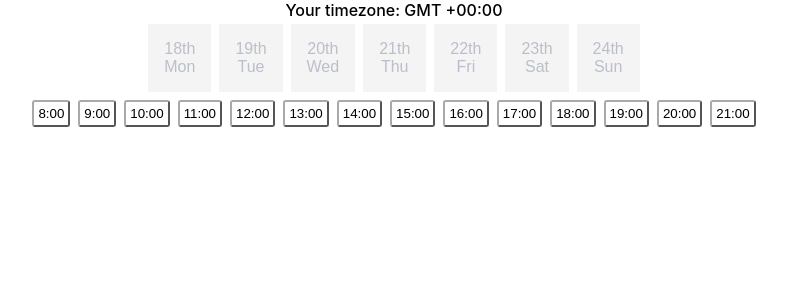
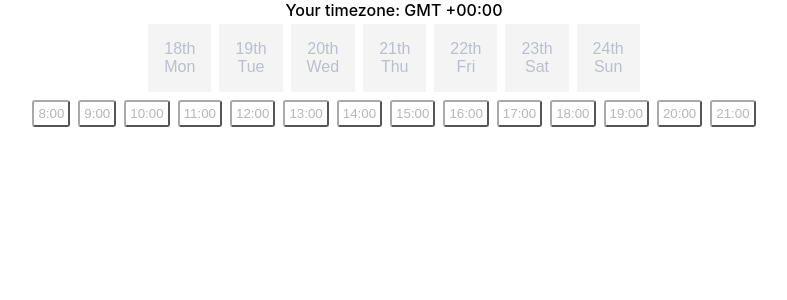
Before and after one commit to avshetty1980/guider-test, a React (Create React App) app: page / in a window 1280 px wide. Shown: the top 300 px of the page, without its empty margins (246-1033 px from the left). Built offline with nearby package versions, Linux system fonts and the light colour scheme; no server answers.

Commit message:
step 1 and step 2 show the available and tentative times respectively

```diff
--- a/src/App.js
+++ b/src/App.js
@@ -1,7 +1,7 @@
 import React from "react"
 
 import './App.css';
-// import Calendar from "./components/Calendar"
+import Calendar from "./components/Calendar"
 import Calendar2 from "./components/Calendar2"
 
 function App() {
--- a/src/components/Calendar.js
+++ b/src/components/Calendar.js
@@ -8,6 +8,7 @@ const Calendar = () => {
     const [dates, setDates] = useState([])
     const [showButtonId, setShowButtonId] = useState(null)
     const hourOfDayRef = useRef()
+    let dateRef = useRef([])
 
     useEffect(() => {
 
@@ -21,7 +22,7 @@ const Calendar = () => {
     },[])
 
     const daysOfWeek = ["Mon","Tue", "Wed", "Thu", "Fri","Sat", "Sun"]
-    const hoursOfDay = ["8:00", "9:00", "10:00", "11:00", "12.00", "13:00", "14:00", "15:00", "16:00", "17:00", "18:00", "19:00", "20:00", "21:00"]
+    // const hoursOfDay = ["8:00", "9:00", "10:00", "11:00", "12.00", "13:00", "14:00", "15:00", "16:00", "17:00", "18:00", "19:00", "20:00", "21:00"]
     let startNum = 10
 
     const handleClick = (event) => {
@@ -56,17 +57,21 @@ const Calendar = () => {
             </div>
 
             <div className = "hour-container">
-                {hoursOfDay.map((hourOfDay) => {
-                    return (
-                        <button
-                         key={hourOfDay}
-                         className={`hour-item ${hourOfDay}`}
-                         ref={hourOfDayRef}
-                        >
-                            {hourOfDay}
-                        </button>
-                    )
-                })}
+
+                <button className="hour-item eight" disabled={true}>8:00</button>
+                <button className="hour-item nine" disabled={true}>9:00</button>
+                <button className="hour-item ten" disabled={true}>10:00</button>
+                <button className="hour-item eleven" disabled={true}>11:00</button>
+                <button className="hour-item twelve" disabled={true}>12:00</button>
+                <button className="hour-item thirteen" disabled={true}>13:00</button>
+                <button className="hour-item fourteen" disabled={true}>14:00</button>
+                <button className="hour-item fifteen" disabled={true}>15:00</button>
+                <button className="hour-item sixteen" disabled={true}>16:00</button>
+                <button className="hour-item seveneen" disabled={true}>17:00</button>
+                <button className="hour-item eighteen" disabled={true}>18:00</button>
+                <button className="hour-item nineteen" disabled={true}>19:00</button>
+                <button className="hour-item twenty" disabled={true}>20:00</button>
+                <button className="hour-item twentyone" disabled={true}>21:00</button>
 
             </div>
 
@@ -77,23 +82,52 @@ const Calendar = () => {
                const weekDay = weekDayObj.weekdayShort
 
 
-                if(weekDay.toLowerCase() === showButtonId ) {
+                if(weekDay.toLowerCase() === showButtonId) {
                     const slots = date.availableSlots.map(slot => {
-                        const objValues = Object.values(slot).map(div => {
-                            // const hourEl = hourOfDayRefArray.current.classList.remove("21:00")
-                            // console.log("hourEl",hourEl)
-                            // const hourElAdd = hourOfDayRefArray.current.classList.add(`${div}after`)
-                            hourOfDayRef.current.classList = `button.hour-item.${div} after`
+                        let refs = []
 
-                            console.log("elhoursClear", hourOfDayRef.current )
-                            // hourOfDayRef.current.map(hourSlot => {
-                            //     hourSlot.classList.add("after")
-                            // })
-                         })
-                        console.log("slots",objValues)
+                         console.log("slots starttime",slot.startTime)
+                            if(slot.startTime === "8:00")
+                                 dateRef.current = document.querySelector(`.eight`)
+                            else if (slot.startTime === "9:00")
+                                 dateRef.current = document.querySelector(".nine")
+                            else if (slot.startTime === "10:00")
+                                 dateRef.current = document.querySelector(".ten")
+                            else if (slot.startTime === "11:00")
+                                 dateRef.current = document.querySelector(".eleven")
+                            else if (slot.startTime === "12:00")
+                                 dateRef.current = document.querySelector(".twelve")
+                            else if (slot.startTime === "13:00")
+                                 dateRef.current = document.querySelector(".thirteen")
+                            else if (slot.startTime === "14:00")
+                                 dateRef.current = document.querySelector(".fourteen")
+                            else if (slot.startTime === "15:00")
+                                 dateRef.current = document.querySelector(".fifteen")
+                            else if (slot.startTime === "16:00")
+                                 dateRef.current = document.querySelector(".sixteen")
+                            else if (slot.startTime === "17:00")
+                                 dateRef.current = document.querySelector(".seventeen")
+                            else if (slot.startTime === "18:00")
+                                 dateRef.current = document.querySelector(".eighteen")
+                            else if (slot.startTime === 19)
+                                 dateRef.current = document.querySelector(".nineteen")
+                            else if (slot.startTime === 20)
+                                 dateRef.current = document.querySelector(".twenty")
+                            else if (slot.startTime === 21)
+                                dateRef.current = document.querySelector(".twentyone")
+                            else
+                                dateRef.current = null
+
+                            refs.push(dateRef.current)
+
+                        refs.map((ref) => {
+
+                            return ref.disabled = false
+
+                            })
 
                     })
-                    console.log("you clicked end", weekDayObj.day)
+
                 }
 
                 const el = document.querySelector(`.${weekDay.toLowerCase()} `)
--- a/src/components/Calendar2.js
+++ b/src/components/Calendar2.js
@@ -61,20 +61,20 @@ const Calendar = () => {
 
             <div className = "hour-container">
 
-                <button className="hour-item eight" >8:00</button>
-                <button className="hour-item nine" >9:00</button>
-                <button className="hour-item ten" >10:00</button>
-                <button className="hour-item eleven" >11:00</button>
-                <button className="hour-item twelve" >12:00</button>
-                <button className="hour-item thirteen" >13:00</button>
-                <button className="hour-item fourteen" >14:00</button>
-                <button className="hour-item fifteen" >15:00</button>
-                <button className="hour-item sixteen" >16:00</button>
-                <button className="hour-item seveneen" >17:00</button>
-                <button className="hour-item eighteen" >18:00</button>
-                <button className="hour-item nineteen" >19:00</button>
-                <button className="hour-item twenty" >20:00</button>
-                <button className="hour-item twentyone" >21:00</button>
+                <button className="hour-item eight" disabled={true}>8:00</button>
+                <button className="hour-item nine" disabled={true}>9:00</button>
+                <button className="hour-item ten" disabled={true}>10:00</button>
+                <button className="hour-item eleven" disabled={true}>11:00</button>
+                <button className="hour-item twelve" disabled={true}>12:00</button>
+                <button className="hour-item thirteen" disabled={true}>13:00</button>
+                <button className="hour-item fourteen" disabled={true}>14:00</button>
+                <button className="hour-item fifteen" disabled={true}>15:00</button>
+                <button className="hour-item sixteen" disabled={true}>16:00</button>
+                <button className="hour-item seveneen" disabled={true}>17:00</button>
+                <button className="hour-item eighteen" disabled={true}>18:00</button>
+                <button className="hour-item nineteen" disabled={true}>19:00</button>
+                <button className="hour-item twenty" disabled={true}>20:00</button>
+                <button className="hour-item twentyone" disabled={true}>21:00</button>
 
             </div>
 
@@ -87,8 +87,8 @@ const Calendar = () => {
                 const weekDay = weekDayObjStart.weekdayShort
                 let refs = []
 
-                // if(weekDay.toLowerCase() === showButtonId && date.status === "Tentative") {
-                if(weekDay.toLowerCase() === showButtonId) {
+                if(weekDay.toLowerCase() === showButtonId && date.status === "Tentative") {
+                // if(weekDay.toLowerCase() === showButtonId) {
 
                     const slotArr = [weekDayObjStart.hour, weekDayObjEnd.hour]
 
@@ -127,15 +127,20 @@ const Calendar = () => {
 
                             refs.push(dateRef.current)
 
+                            refs.map((ref) => {
+
+                            return ref.disabled = false
+
+                            })
 
                         })
 
                         // console.log("slots",refs)
-                        refs.map((ref) => {
+                        // refs.map((ref) => {
 
-                            return ref.classList.add("after")
+                        //     return ref.classList.add("after")
 
-                            })
+                        //     })
 
                 }
 
```
Also changed, not shown: 1 other file (tests, documents, lock files or other folders).
